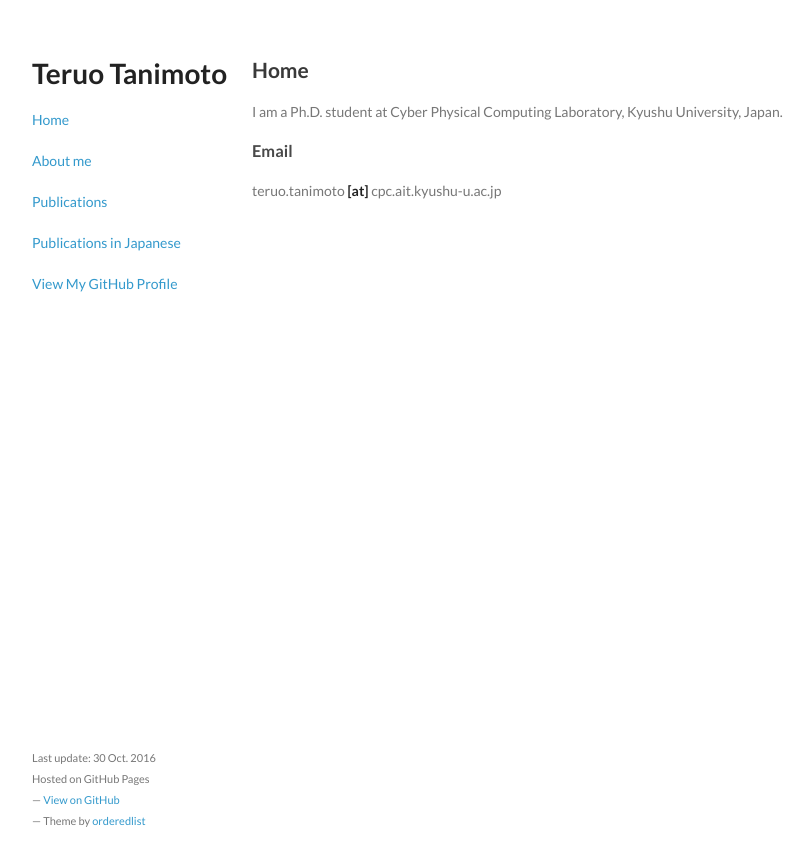
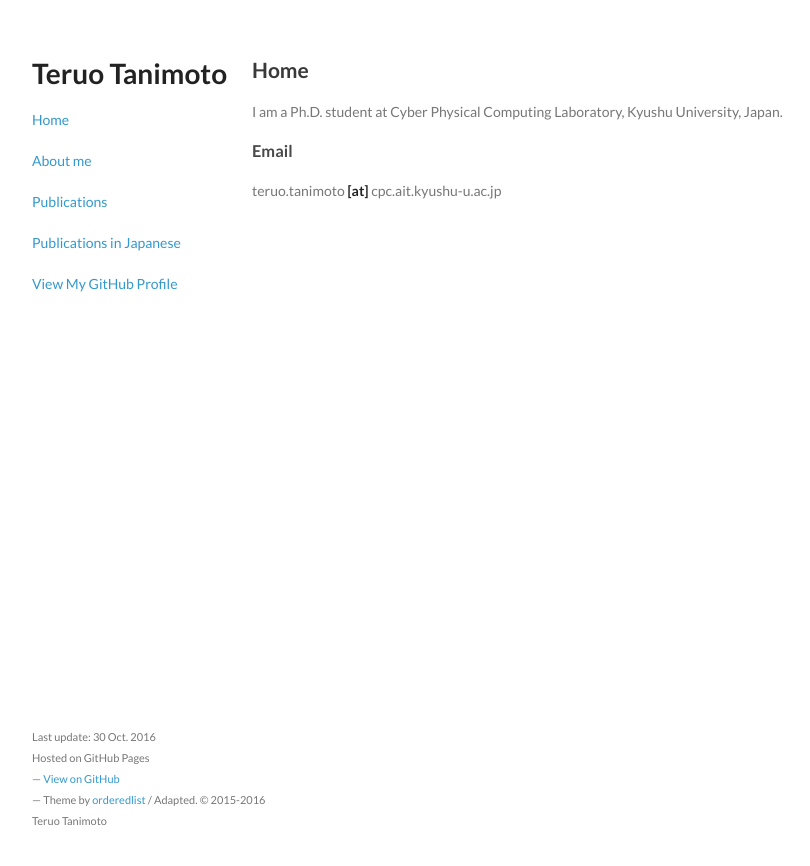
Before and after one commit to teruo41/teruo41.github.io, a Jekyll site: the page built from index.md, in a window 1280 px wide. Shown: the top 866 px of the page, without its empty margins (178-988 px from the left). Built offline with Jekyll 4.4.1, drawn with Linux system fonts in a browser that asks for light colours.

Commit message:
Minor fix

```diff
--- a/_includes/footer.html
+++ b/_includes/footer.html
@@ -3,6 +3,7 @@
   Last update: 30 Oct. 2016<br>
   Hosted on GitHub Pages<br>
   &mdash; <a href="https://github.com/teruo41/teruo41.github.io">View on GitHub</a><br>
-  &mdash; Theme by <a href="https://github.com/orderedlist">orderedlist</a>
+  &mdash; Theme by <a href="https://github.com/orderedlist">orderedlist</a> / Adapted.
+  &copy; 2015-2016 Teruo Tanimoto
   </small></p>
 </footer>
```
